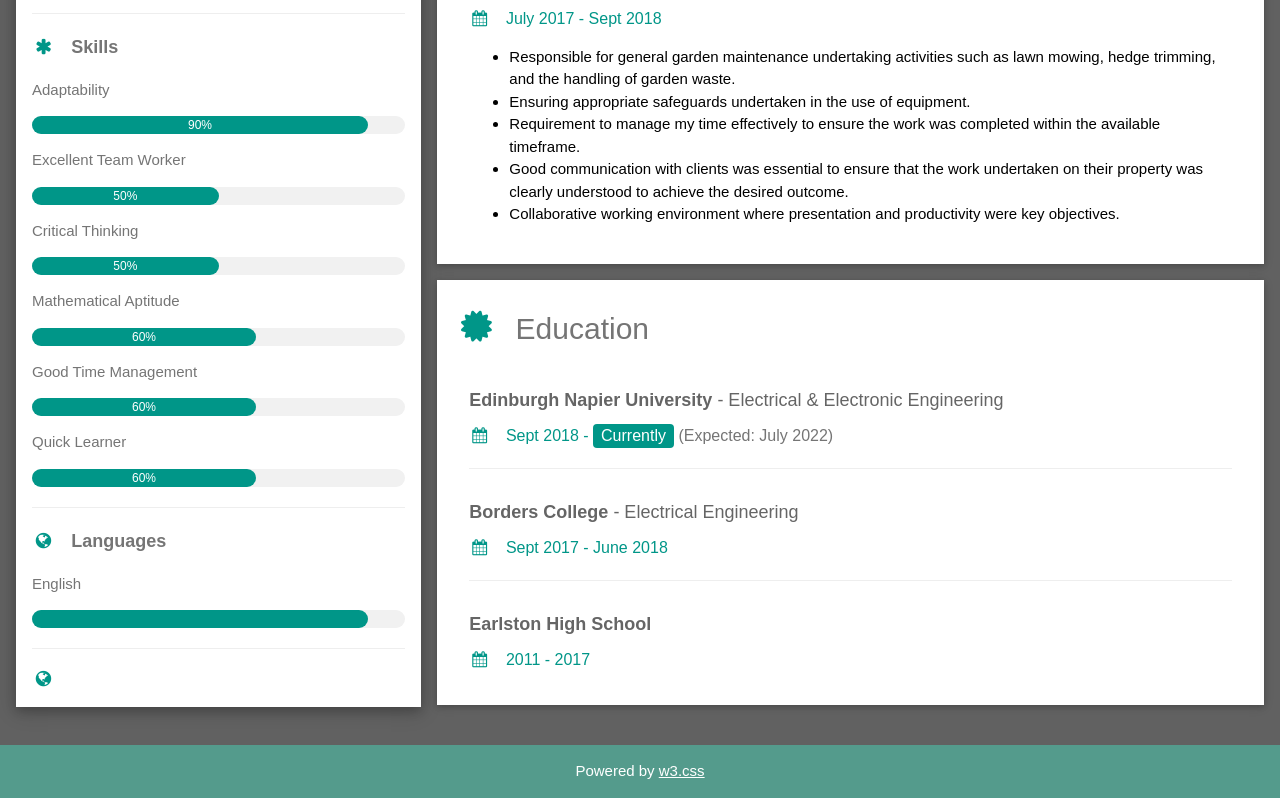
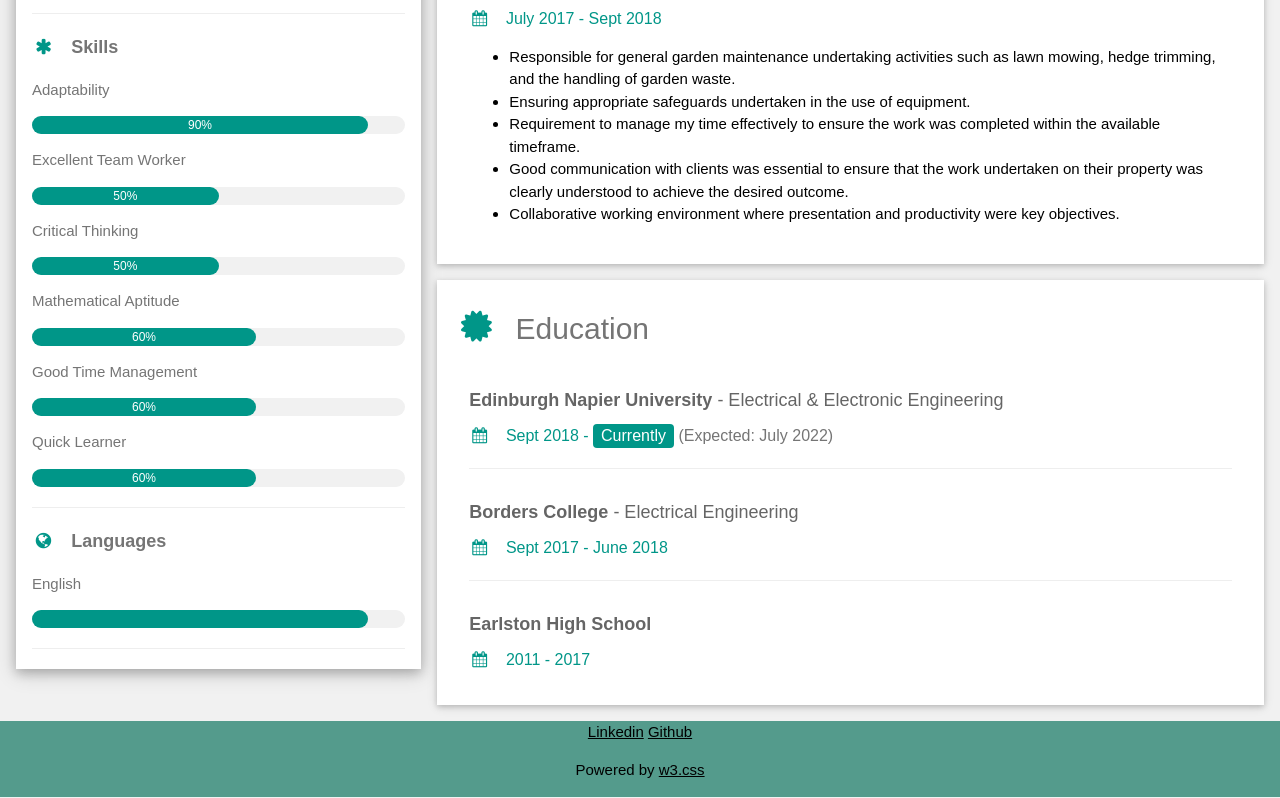
Before and after one commit to Sliiiide/GC-Digital-CV, a plain HTML site: page index.html in a window 1280 px wide. Shown: the part 543-1341 px from the top of the page. Drawn offline with nearby package versions, Linux system fonts and the light colour scheme.

Commit message:
added a lil extra info

```diff
--- a/index.html
+++ b/index.html
@@ -1,6 +1,5 @@
 <!DOCTYPE html>
 <html lang = "en">
-
 
 <head>
     <meta charset = "UTF-8">
@@ -16,7 +15,7 @@
     </style>
 </head>
 
-<body class="w3-dark-gray">
+<body class="w3-light-grey">
 
     <div class="w3-content w3-margin-top" style="max-width:1400px;">
         <div class="w3-row-padding">
@@ -71,7 +70,7 @@
                             <div class="w3-container w3-center w3-round-xlarge w3-teal" style="height:18px;width:90%"></div>
                         </div>
                         <hr>
-                        <p><i class="fa fa-globe fa-fw w3-margin-right w3-large w3-text-teal"></i></p>
+                        <!--<p><i class="fa fa-globe fa-fw w3-margin-right w3-large w3-text-teal"></i></p>-->
                     </div>
                 </div><br>
     </div>
@@ -138,18 +137,20 @@
 
         <!-- End Right Column -->
     </div>
-    <div class="panel">
 
-    </div>
+
 
     <!-- End Grid -->
 </div>
+
 
 <!-- End Page Container -->
 </div>
 
 <footer class="w3-container w3-center w3-margin-top" style="background-color:#549B8C">
-<p>Powered by <a href="https://www.w3schools.com/w3css/default.asp" target="_blank">w3.css</a></p>
+    <a class="footer-link" href="https://linkedin.com/in/gregor-carruthers/">Linkedin</a>
+    <a class="footer-link" href="https://github.com/Sliiiide/">Github</a>
+    <p>Powered by <a href="https://www.w3schools.com/w3css/default.asp" target="_blank">w3.css</a></p>
 </footer>
 
 </body>
```
